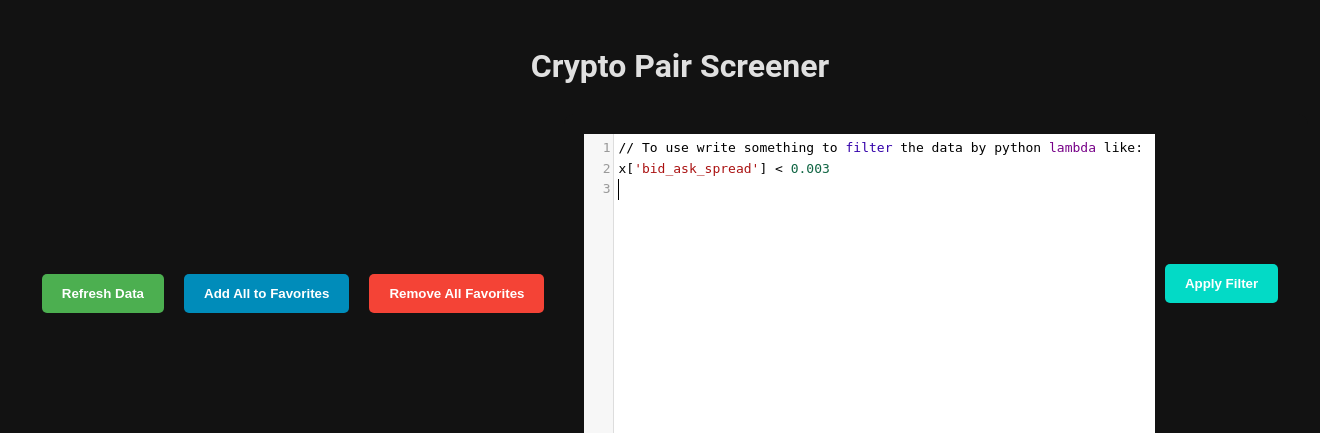
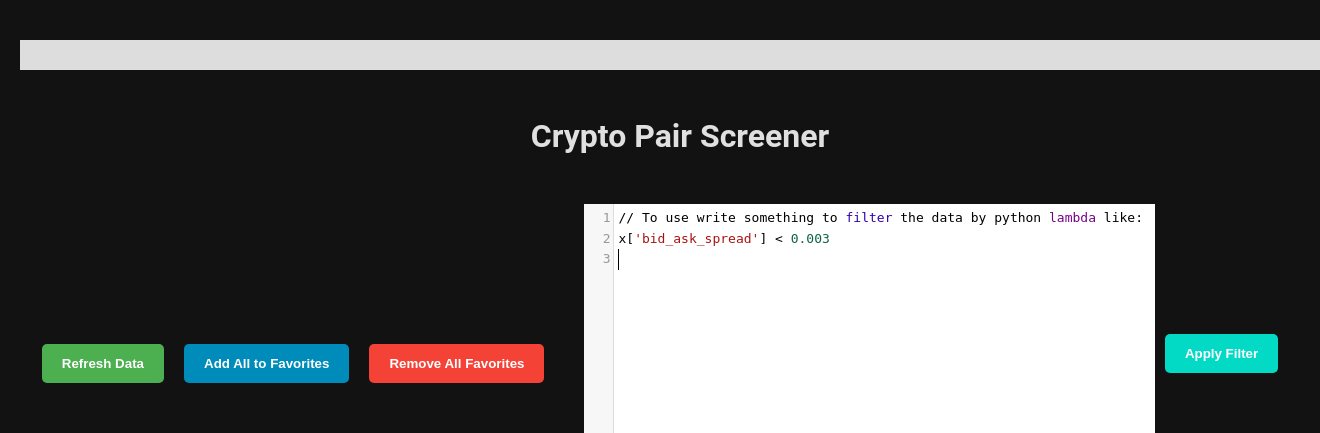
Before and after one commit to keithorange/CryptoSuperScreener, a Flask app: page / in a window 1320 px wide; the page is wider, and only the part inside the window is pictured. Shown: the part 71-504 px from the top of that part. Run offline with Flask 3, Linux system fonts and the light colour scheme; some libraries are stand-ins or nearby versions.

Commit message:
added ui stuff

```diff
--- a/static/css/base.css
+++ b/static/css/base.css
@@ -129,3 +129,41 @@ h1 {
 
 /* Importing Google Font - Roboto */
 @import url('https://fonts.googleapis.com/css2?family=Roboto:wght@400;500;700&display=swap');
+
+#loadingIndicator {
+    display: none;
+    /* Hide by default, will be shown by JS */
+    font-size: 2em;
+    /* Large text */
+    color: var(--accent-color);
+    /* Colorful text */
+    animation: pulseAnimation 2s infinite;
+    /* Animation */
+}
+
+@keyframes pulseAnimation {
+    0% {
+        transform: scale(1);
+    }
+
+    50% {
+        transform: scale(1.1);
+    }
+
+    100% {
+        transform: scale(1);
+    }
+}
+
+.progress-bar {
+    width: 0;
+    height: 30px;
+    background-color: var(--button-color);
+    transition: width 300ms;
+}
+
+.progress-container {
+    width: 100%;
+    background-color: #ddd;
+    margin: 20px 0;
+}
--- a/templates/base.html
+++ b/templates/base.html
@@ -21,7 +21,11 @@
 
 
     <div class="container">
-        <div id="loadingIndicator" style="display: none;">Loading...</div>
+        <div id="loadingIndicator">Loading...</div>
+        <div class="progress-container">
+            <div class="progress-bar" id="progressBar"></div>
+        </div>
+
         {% block content %}
 
         {% endblock %}
--- a/templates/index.html
+++ b/templates/index.html
@@ -61,6 +61,8 @@
 
     async function refreshScreenerData() {
         document.getElementById('loadingIndicator').style.display = 'block'; // Show loading indicator
+        startProgressBar(5 * 60 * 1000); // Start progress bar for 5 minutes
+
 
         try {
             // Fetch the list of pairs first
@@ -110,6 +112,17 @@
         }
     }
 
+
+    function startProgressBar(duration) {
+        const progressBar = document.getElementById('progressBar');
+        let start = Date.now();
+        let interval = setInterval(() => {
+            let timePassed = Date.now() - start;
+            let progress = timePassed / duration;
+            progressBar.style.width = progress * 100 + '%';
+            if (timePassed >= duration) clearInterval(interval);
+        }, 100);
+    }
 
     // This function initializes the table structure and refreshes screener data
     async function setupScreener() {
```
